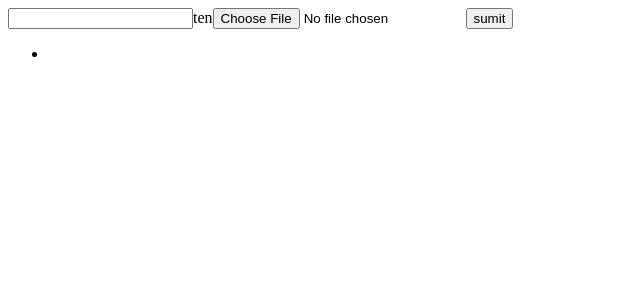
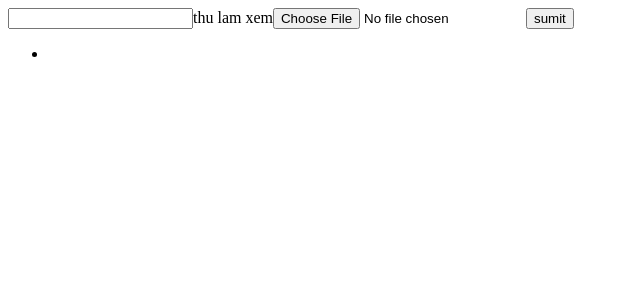
Before and after one commit to khangvu1992/khang, a React (Create React App) app: page / in a window 1280 px wide. Shown: the top 300 px of the page, without its empty margins (0-640 px from the left). Built offline with nearby package versions, Linux system fonts and the light colour scheme.

Commit message:
Removed node_module folder

```diff
--- a/package.json
+++ b/package.json
@@ -6,6 +6,7 @@
     "@testing-library/jest-dom": "^5.11.5",
     "@testing-library/react": "^11.1.0",
     "@testing-library/user-event": "^12.1.10",
+    "axios": "^0.21.0",
     "react": "^17.0.1",
     "react-dom": "^17.0.1",
     "react-scripts": "4.0.0",
--- a/src/App.js
+++ b/src/App.js
@@ -25,7 +25,7 @@ function App() {
     <div >
        <form >
         <input type="text" onChange={drop} value={arr} />
-        <label for="">ten</label>
+        <label for="">thu lam xem</label>
         <input type="file" />
         <button type="submit" onClick={clich} >sumit</button>
         <ul >
```
Also changed, not shown: 1 other file (tests, documents, lock files or other folders).
